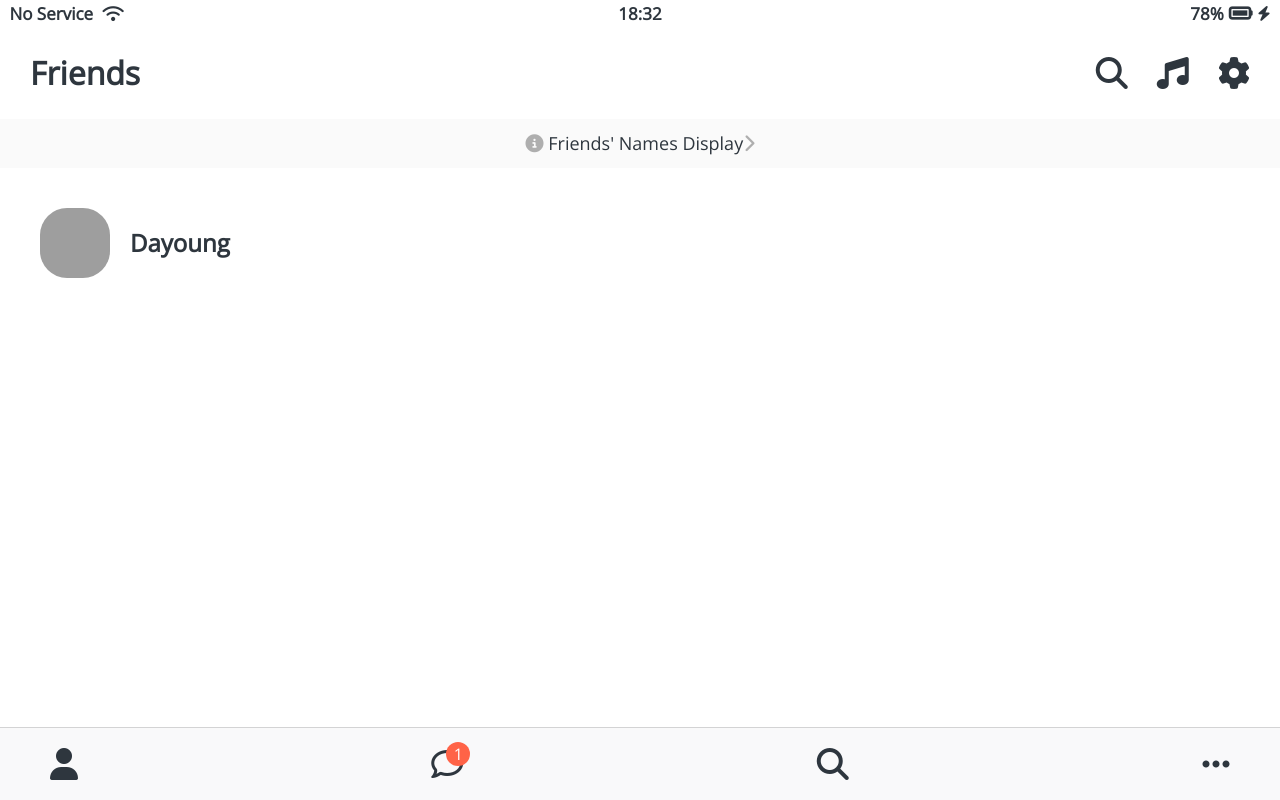
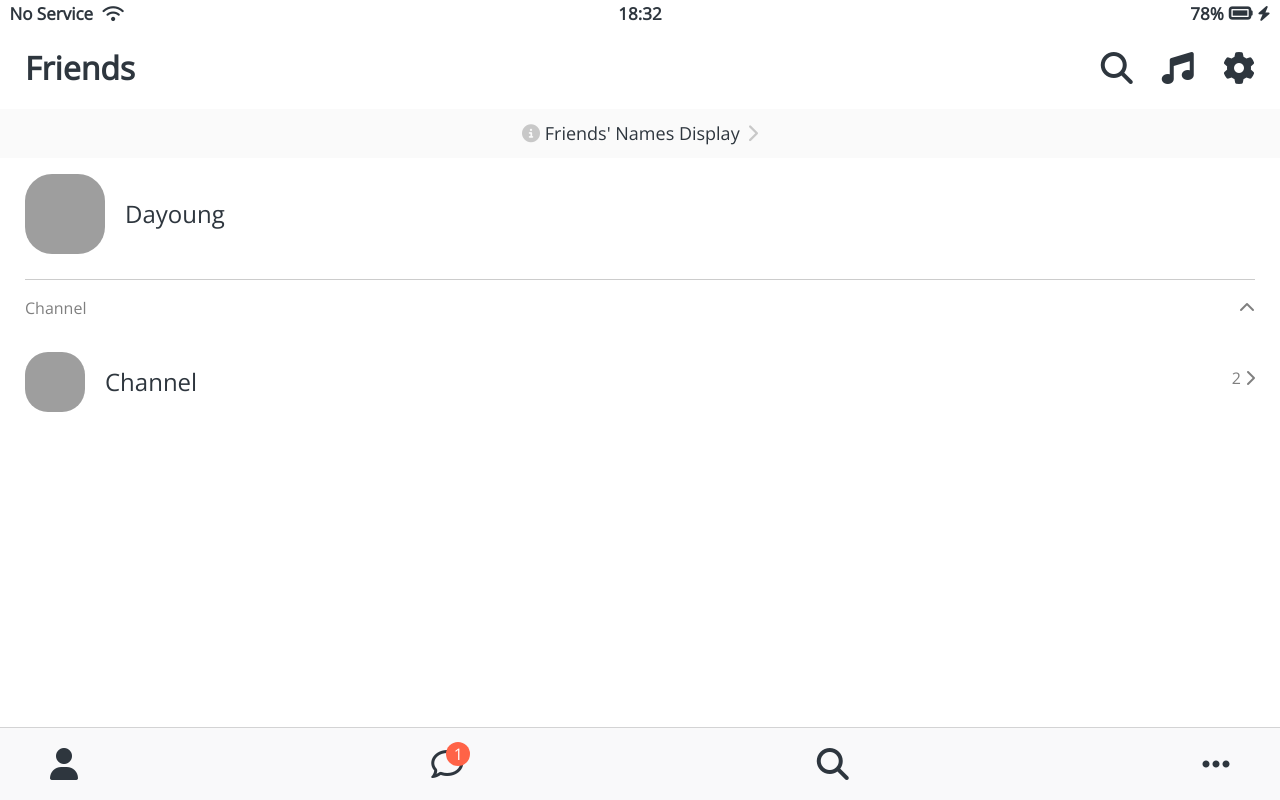
Before and after one commit to Daa0/kokoa-2020, a plain HTML site: page friends.html in a window 1280 px wide. Drawn offline with nearby package versions, Linux system fonts and the light colour scheme; grey boxes are pictures that could not be loaded.

Commit message:
modify friends.html & friends.css

```diff
--- a/CSS/components/screen-header.css
+++ b/CSS/components/screen-header.css
@@ -2,8 +2,7 @@
   display: flex;
   justify-content: space-between;
   align-items: center;
-  padding: 15px;
-  margin: 15px;
+  padding: var(--horizontal-space);
 }
 
 .screen-header__title {
--- a/CSS/components/user-component.css
+++ b/CSS/components/user-component.css
@@ -1,8 +1,12 @@
+.user-component {
+  justify-content: space-between;
+}
+
 .user-component,
 .user-component__column:first-child {
   display: flex;
   align-items: center;
-  padding: 20px;
+  margin-top: 8px
 }
 
 .user-component__avatar {
@@ -14,7 +18,7 @@
 
 .user-component__title {
   font-size: 24px;
-  font-weight: 600;
+  font-weight: 400;
 }
 
 .user-component__subtitle {
@@ -22,3 +26,22 @@
   margin-top: 8px;
   color: rgba(0, 0, 0, 0.5);
 }
+
+.user-component__avatar--xl {
+  width: 80px;
+  height: 80px;
+}
+
+.user-component__avatar--sm {
+  width: 60px;
+  height: 60px;
+  border-radius: 23px;
+}
+
+.user-component__title--not-bold {
+  font-weight: 300;
+}
+
+.user-component__column:last-child {
+  color: rgba(0, 0, 0, 0.5);:
+}
--- a/CSS/screens/friends.css
+++ b/CSS/screens/friends.css
@@ -7,5 +7,23 @@
 }
 
 #friends-display-link i {
-  color: rgba(0, 0, 0, 0.3);
+  color: rgba(0, 0, 0, 0.2);
 }
+
+#friends-display-link i:last-child {
+  margin-left: 7px;
+}
+
+.friends-screen {
+  padding: 0px var(--horizontal-space);
+}
+.friends-screen__channel {
+  margin-top: 25px;
+  padding: 20px 0px;
+  border-top: 1px solid rgba(0, 0, 0, 0.2);
+  display: flex;
+  justify-content: space-between;
+  color: rgba(0, 0, 0, 0.5);
+}
+
+.
--- a/CSS/variables.css
+++ b/CSS/variables.css
@@ -1,3 +1,4 @@
 :root {
   --yellow: #fae100;
+  --horizontal-space: 25px;
 }
--- a/friends.html
+++ b/friends.html
@@ -37,21 +37,44 @@
       Friends' Names Display<i class="fas fa-chevron-right"></i
     ></a>
 
+    <main class="friends-screen">
       <div class="user-component">
         <div class="user-component__column">
           <img
             src="https://avatars3.githubusercontent.com/u/71061229?s=60&v=4"
-          class="user-component__avatar"
+            class="user-component__avatar user-component__avatar--xl"
           />
           <div class="user-componenet__text">
             <h4 class="user-component__title">Dayoung</h4>
             <!-- <h6 class="user-component__subtitle">
-            I'm losing my concentration, I think I need some sushi! -->
-          </h6>
+            I'm losing my concentration, I think I need some sushi!
+          </h6> -->
           </div>
         </div>
         <div class="user-component__column"></div>
       </div>
+      <div class="friends-screen__channel">
+        <span>Channel</span>
+        <i class="fas fa-chevron-up"></i>
+      </div>
+      <div class="user-component">
+        <div class="user-component__column">
+          <img
+            src="https://avatars3.githubusercontent.com/u/71061229?s=60&v=4"
+            class="user-component__avatar user-component__avatar--sm"
+          />
+          <div class="user-componenet__text">
+            <h4 class="user-component__title user-component__title--not-bold">
+              Channel
+            </h4>
+          </div>
+        </div>
+        <div class="user-component__column">
+          <span>2</span>
+          <i class="fas fa-chevron-right"></i>
+        </div>
+      </div>
+    </main>
 
     <nav class="nav">
       <ul class="nav__list">
```
Lines whose indentation alone changed are shown as unchanged.
